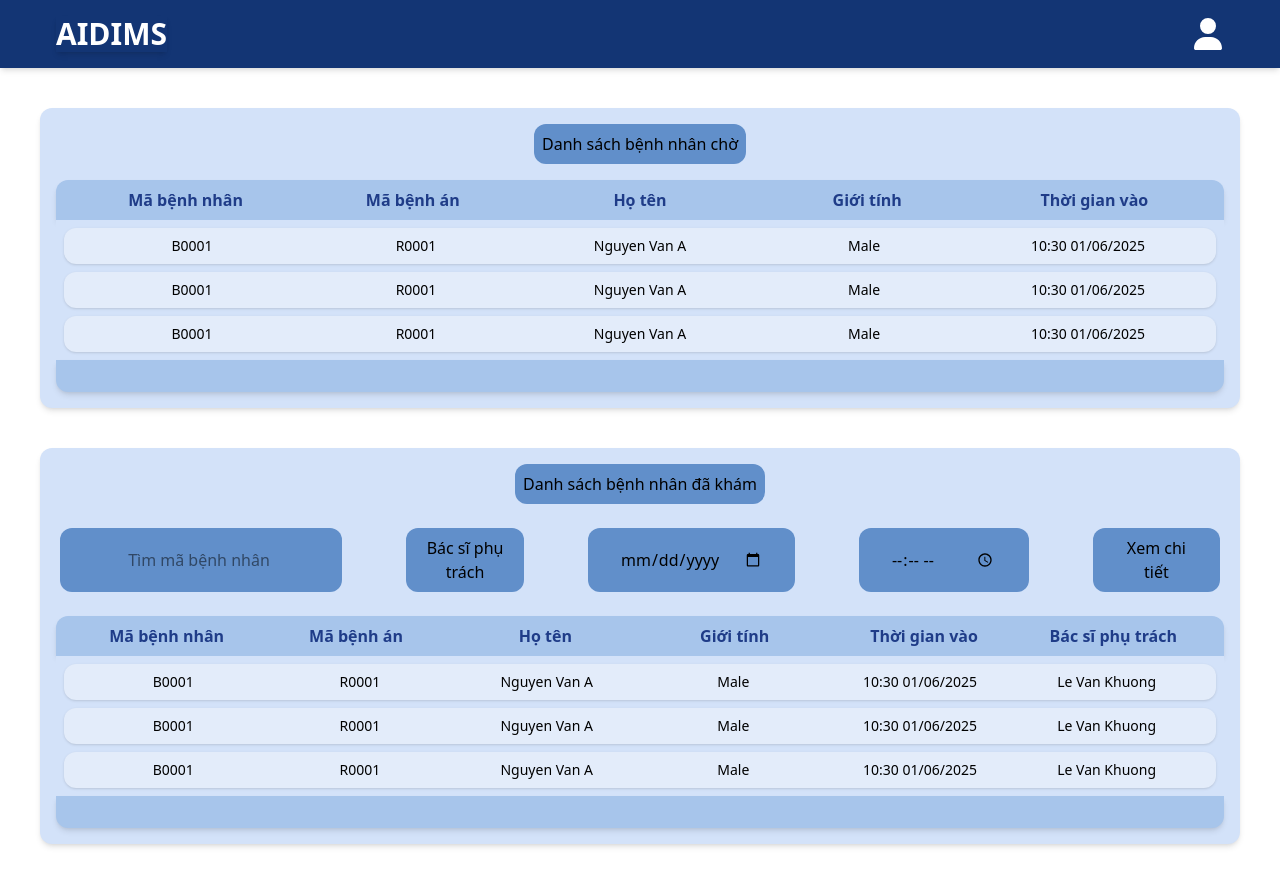
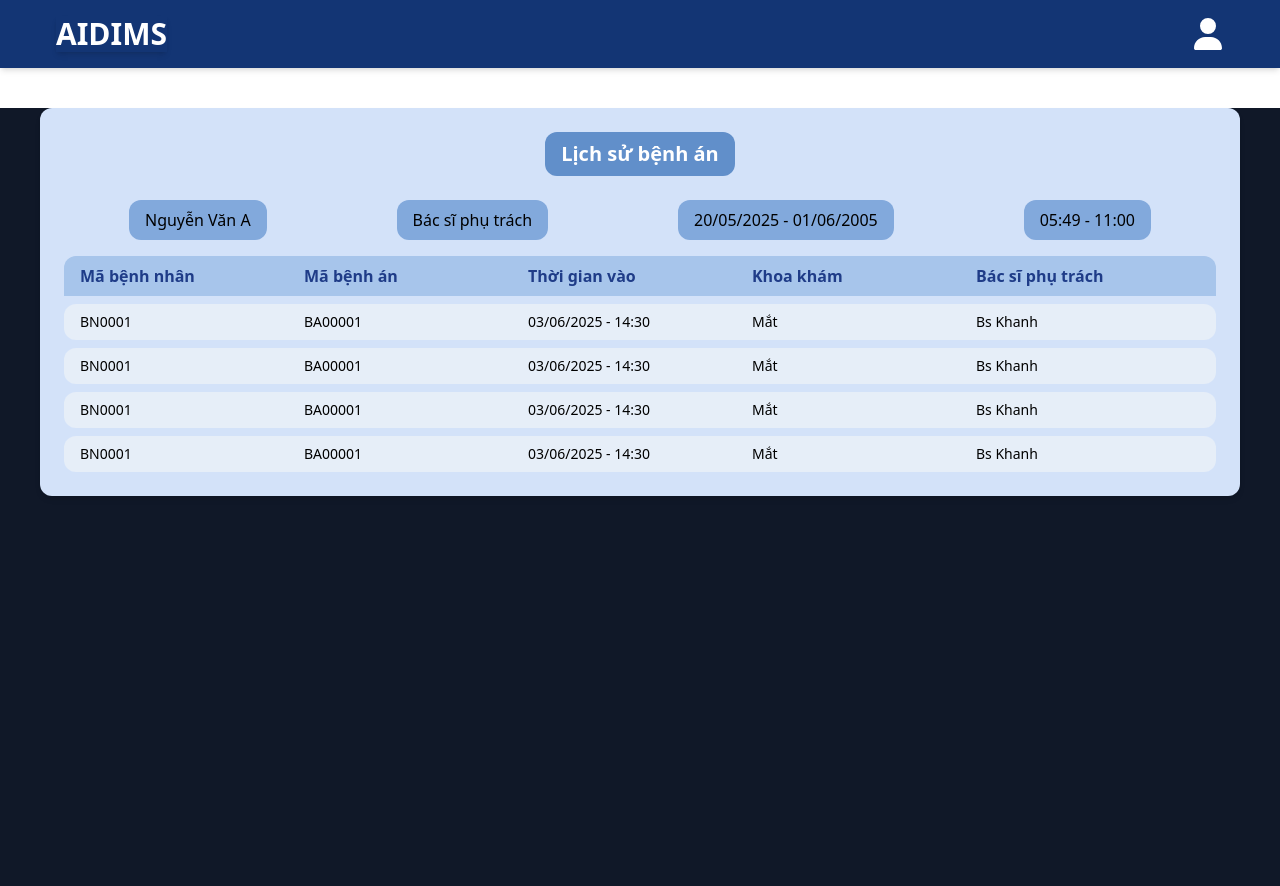
Before and after one commit to ThanhLong3125/CNPM, a React (Vite) app in the folder frontend/: page / in a window 1280 px wide. Shown: the top 886 px of the page. Built offline with nearby package versions, Linux system fonts and the light colour scheme.

Commit message:
History_record + ReProfile

```diff
--- a/frontend/src/App.tsx
+++ b/frontend/src/App.tsx
@@ -6,14 +6,20 @@ import DoctorMain from './components/Doctor/DoctorMain'
 import PatientAwaitDetail from './components/Doctor/PatientAwaitDetail'
 import { BrowserRouter, Routes, Route } from "react-router-dom";
 import Navbar from './components/layout/Navbar'
+import History_records from "./components/Staff/History_records"
+import ReceptionProfile from "./components/Staff/ReceptionProfile"
 const App = () => {
   return (
     <BrowserRouter>
-    <Navbar/>
-    <Routes>
-        < Route path='/' element={<DoctorMain/>}/>
+      <Navbar />
+      <Routes>
+        {/* < Route path='/' element={<DoctorMain/>}/>
         <Route path='/detail/:patient_id' element={< PatientAwaitDetail/>}/>
-    </Routes>
+
+         < Route path='/' element={<ReceptionProfile />} />*/}
+        < Route path='/' element={<History_records />} />
+
+      </Routes>
     </BrowserRouter>
 
   )
--- /dev/null
+++ b/frontend/src/components/Doctor/PatientAwaitDetail.tsx
@@ -0,0 +1,10 @@
+import React from "react"
+
+const PatentAwaitDetail: React.FC = () => {
+    return (
+        <div className="m-7">
+            <h2>Hhhhhhhh</h2>
+        </div>
+    )
+}
+export default PatentAwaitDetail
--- /dev/null
+++ b/frontend/src/components/Staff/History_records.tsx
@@ -0,0 +1,81 @@
+import React from "react";
+
+const Htr_records = [
+    {
+        patientId: "BN0001",
+        recordId: "BA00001",
+        timeIn: "03/06/2025 - 14:30",
+        department: "Mắt",
+        doctor: "Bs Khanh",
+    },
+    {
+        patientId: "BN0001",
+        recordId: "BA00001",
+        timeIn: "03/06/2025 - 14:30",
+        department: "Mắt",
+        doctor: "Bs Khanh",
+    },
+    {
+        patientId: "BN0001",
+        recordId: "BA00001",
+        timeIn: "03/06/2025 - 14:30",
+        department: "Mắt",
+        doctor: "Bs Khanh",
+    },
+    {
+        patientId: "BN0001",
+        recordId: "BA00001",
+        timeIn: "03/06/2025 - 14:30",
+        department: "Mắt",
+        doctor: "Bs Khanh",
+    },
+];
+
+const History_records: React.FC = () => {
+    return (
+        <div className="min-h-screen bg-gray-900 text-white">
+
+            {/* Content */}
+            <div className="bg-[#D3E2F9] rounded-xl m-10 p-6 text-black shadow-md">
+                <div className="flex justify-center">
+                    <h2 className="bg-[#618FCA] text-white px-4 py-2 rounded-xl text-xl font-semibold">
+                        Lịch sử bệnh án
+                    </h2>
+                </div>
+
+                {/* Filters */}
+                <div className="flex justify-around mt-6 mb-4">
+                    <button className="bg-[#82A9DC] px-4 py-2 rounded-xl">Nguyễn Văn A</button>
+                    <button className="bg-[#82A9DC] px-4 py-2 rounded-xl">Bác sĩ phụ trách</button>
+                    <button className="bg-[#82A9DC] px-4 py-2 rounded-xl">20/05/2025 - 01/06/2005</button>
+                    <button className="bg-[#82A9DC] px-4 py-2 rounded-xl">05:49 - 11:00</button>
+                </div>
+
+                {/* Table Header */}
+                <div className="grid grid-cols-5 font-semibold bg-[#A7C5EB] text-[#1F3C88] px-4 py-2 rounded-t-xl">
+                    <div>Mã bệnh nhân</div>
+                    <div>Mã bệnh án</div>
+                    <div>Thời gian vào</div>
+                    <div>Khoa khám</div>
+                    <div>Bác sĩ phụ trách</div>
+                </div>
+
+                {/* Table Rows */}
+                {Htr_records.map((item, index) => (
+                    <div
+                        key={index}
+                        className="grid grid-cols-5 px-4 py-2 bg-[#E6EEF8] text-sm rounded-xl mt-2"
+                    >
+                        <div>{item.patientId}</div>
+                        <div>{item.recordId}</div>
+                        <div>{item.timeIn}</div>
+                        <div>{item.department}</div>
+                        <div>{item.doctor}</div>
+                    </div>
+                ))}
+            </div>
+        </div>
+    );
+};
+
+export default History_records;
--- /dev/null
+++ b/frontend/src/components/Staff/ReceptionProfile.tsx
@@ -0,0 +1,82 @@
+import React from "react";
+
+const ReceptionProfile: React.FC = () => {
+    return (
+        <div className="min-h-screen bg-[#d8e0ef] flex flex-col">
+            <header className="bg-[#3a5a89] px-6 py-3 text-white flex items-center justify-between">
+                <h1 className="text-2xl font-bold">AIDIMS</h1>
+                <div className="text-2xl">
+                    <i className="fas fa-user-circle"></i>
+                </div>
+            </header>
+
+            <main className="flex justify-center items-center flex-grow">
+                <div className="bg-[#83a8dd] rounded-2xl p-10 w-[600px] shadow-md">
+                    <h2 className="text-white text-xl font-semibold text-center mb-8 bg-[#5e8fc5] py-2 rounded-xl">
+                        Hồ sơ lễ tân
+                    </h2>
+
+                    <form className="space-y-5">
+                        <div>
+                            <label className="block text-white mb-1">Mã lễ tân</label>
+                            <input
+                                type="text"
+                                value="BN0001"
+                                className="w-full px-3 py-2 rounded bg-white text-black focus:outline-none"
+                                disabled
+                            />
+                        </div>
+
+                        <div>
+                            <label className="block text-white mb-1">Họ Tên</label>
+                            <input
+                                type="text"
+                                value="Nguyễn Văn A"
+                                className="w-full px-3 py-2 rounded bg-white text-black focus:outline-none"
+                            />
+                        </div>
+
+                        <div className="flex space-x-4">
+                            <div className="w-1/2">
+                                <label className="block text-white mb-1">Giới tính</label>
+                                <select className="w-full px-3 py-2 rounded bg-white text-black">
+                                    <option>Nam</option>
+                                    <option>Nữ</option>
+                                </select>
+                            </div>
+                            <div className="w-1/2">
+                                <label className="block text-white mb-1">Ngày sinh</label>
+                                <input
+                                    type="date"
+                                    value="1970-03-15"
+                                    className="w-full px-3 py-2 rounded bg-white text-black"
+                                />
+                            </div>
+                        </div>
+
+                        <div>
+                            <label className="block text-white mb-1">SDT</label>
+                            <input
+                                type="text"
+                                value="0908439908"
+                                className="w-full px-3 py-2 rounded bg-white text-black focus:outline-none"
+                            />
+                        </div>
+
+                        <div className="flex justify-end pt-4">
+                            <button
+                                type="button"
+                                className="bg-[#5e8fc5] text-white px-6 py-2 rounded-xl hover:bg-[#4b7bb3]"
+                            >
+                                Đăng xuất
+                            </button>
+                        </div>
+                    </form>
+                </div>
+            </main>
+        </div>
+    )
+
+}
+
+export default ReceptionProfile;
```
Also changed, not shown: 1 other file (tests, documents, lock files or other folders).
